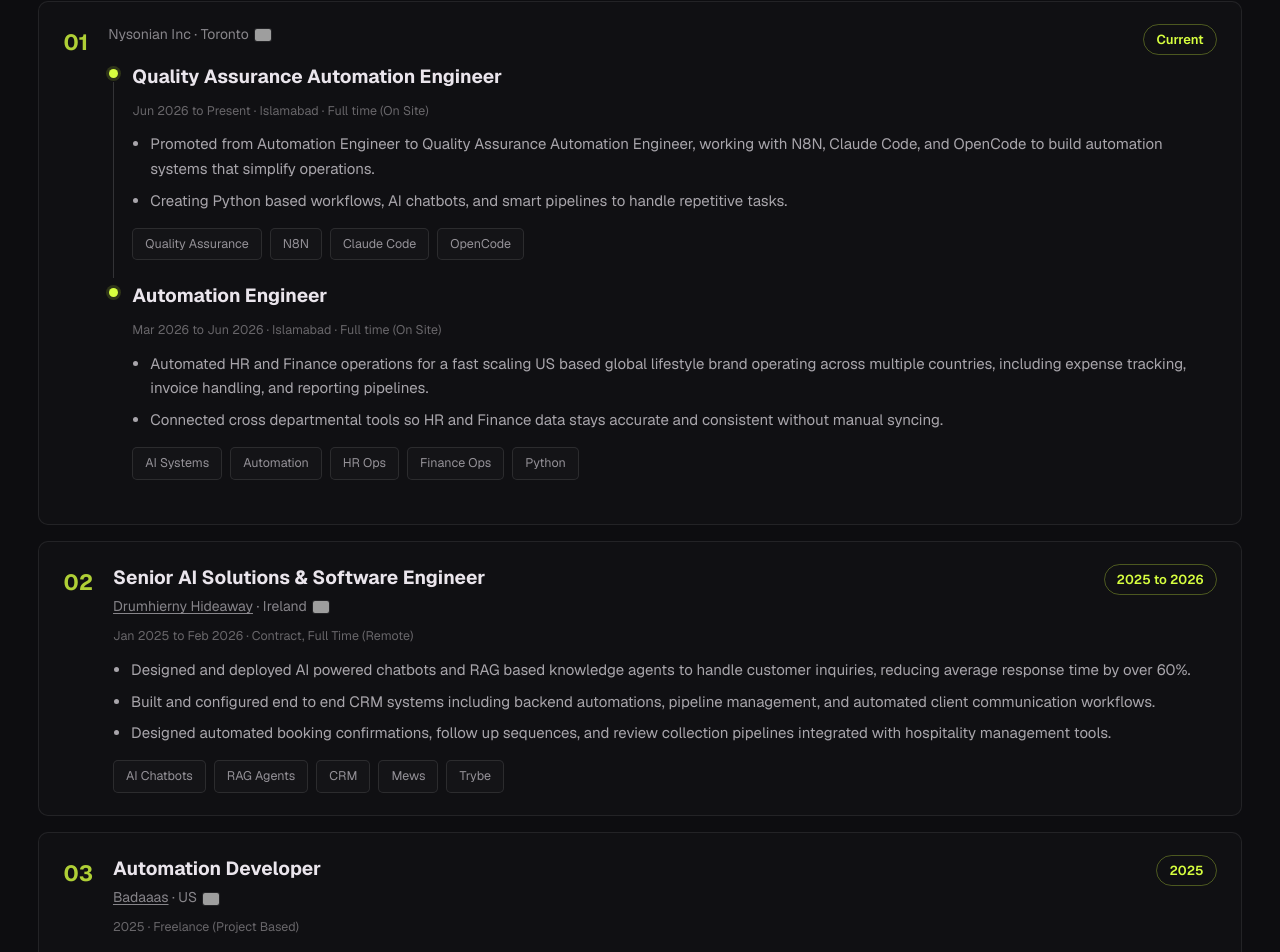
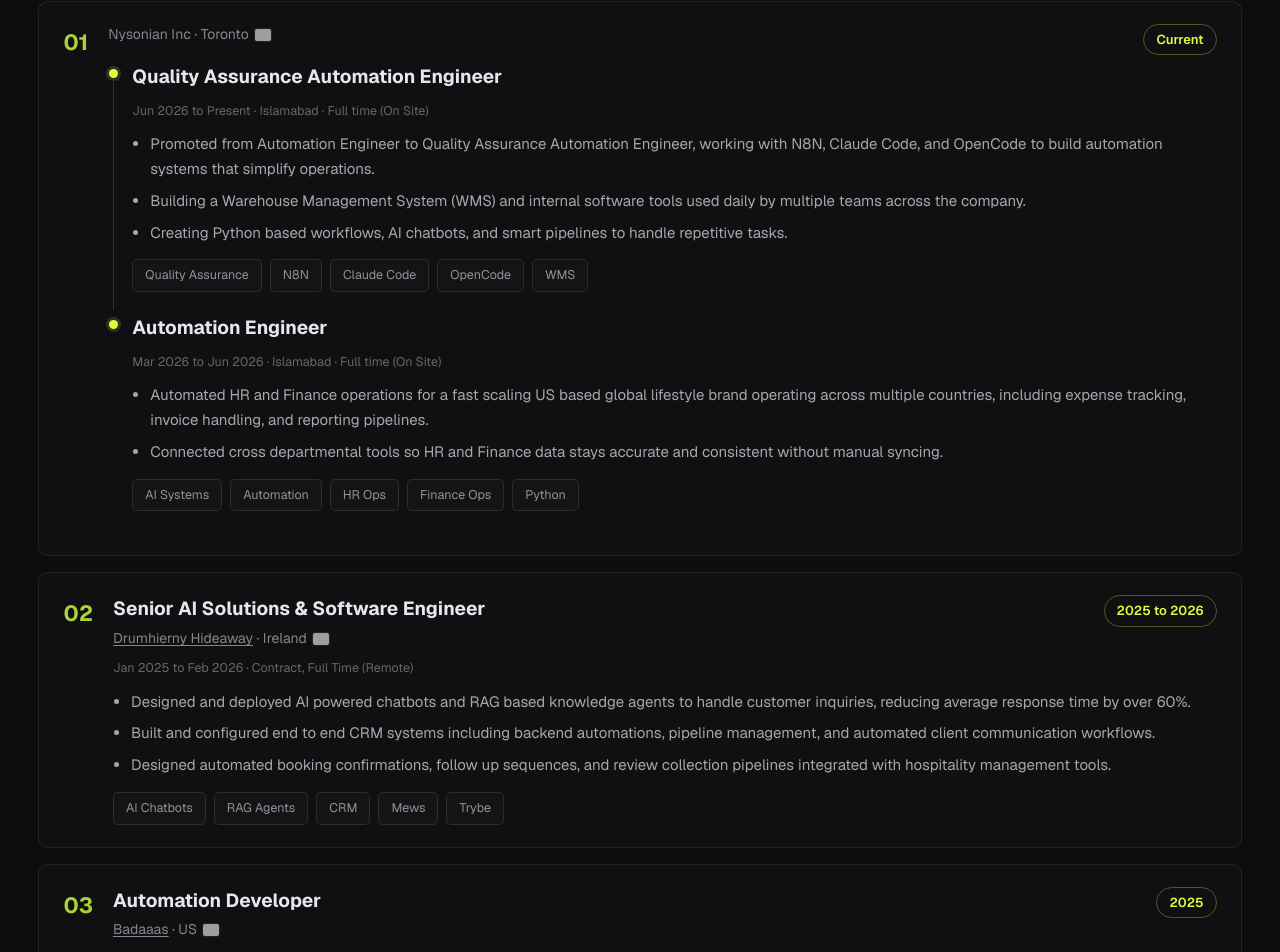
Before and after one commit to Ibrarf/Real_portfolio, a React (Vite) app: page /landingDiv in a window 1280 px wide. Shown: the part 2394-3346 px from the top of the page. Built offline with nearby package versions, Linux system fonts and the light colour scheme; grey boxes are pictures that could not be loaded.

Commit message:
Add WMS/internal software work to current Nysonian role

```diff
--- a/src/components/Experience.tsx
+++ b/src/components/Experience.tsx
@@ -31,9 +31,10 @@
         meta: "Jun 2026 to Present · Islamabad · Full time (On Site)",
         desc: [
           "Promoted from Automation Engineer to Quality Assurance Automation Engineer, working with N8N, Claude Code, and OpenCode to build automation systems that simplify operations.",
+          "Building a Warehouse Management System (WMS) and internal software tools used daily by multiple teams across the company.",
           "Creating Python based workflows, AI chatbots, and smart pipelines to handle repetitive tasks.",
         ],
-        tools: ["Quality Assurance", "N8N", "Claude Code", "OpenCode"],
+        tools: ["Quality Assurance", "N8N", "Claude Code", "OpenCode", "WMS"],
       },
       {
         role: "Automation Engineer",
```
